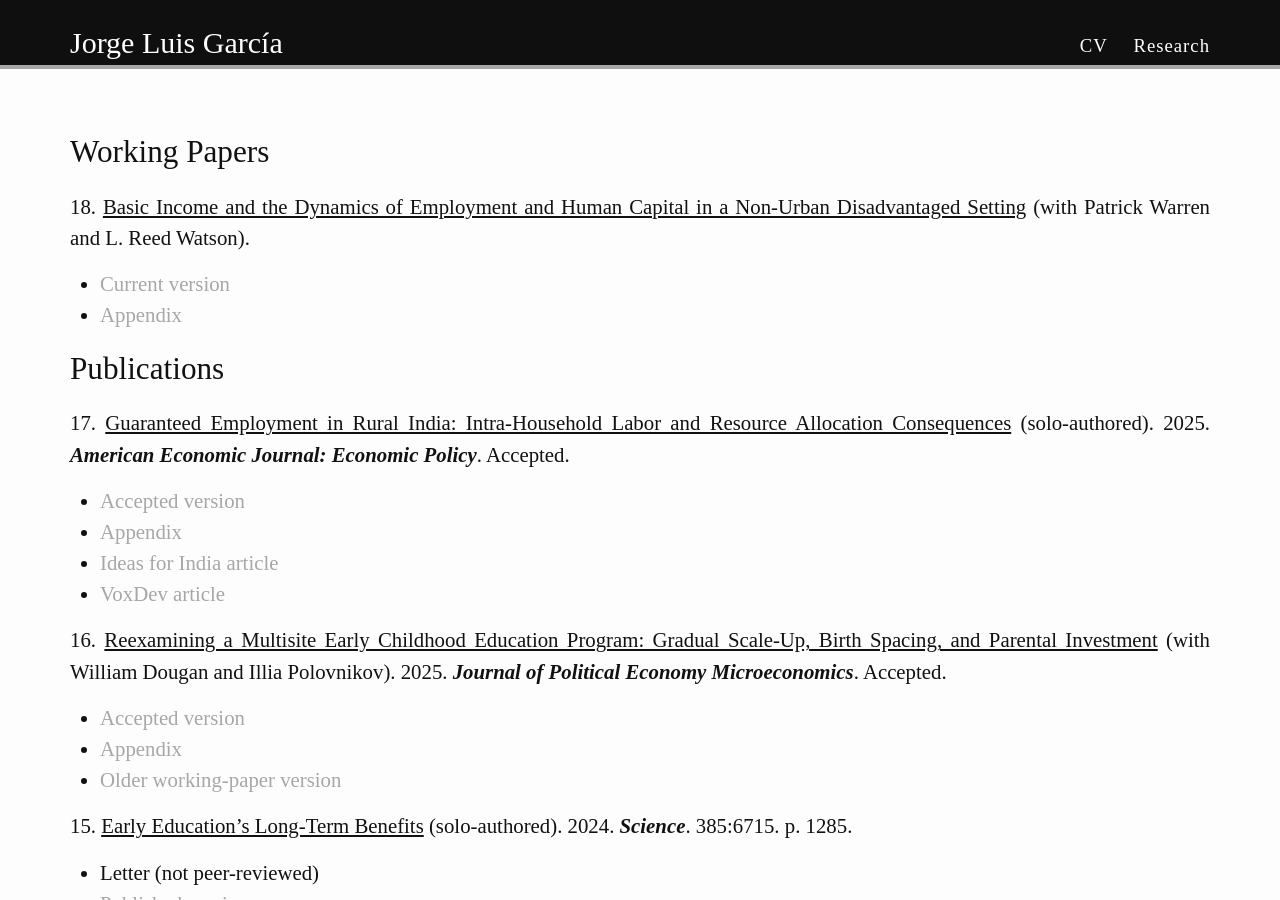
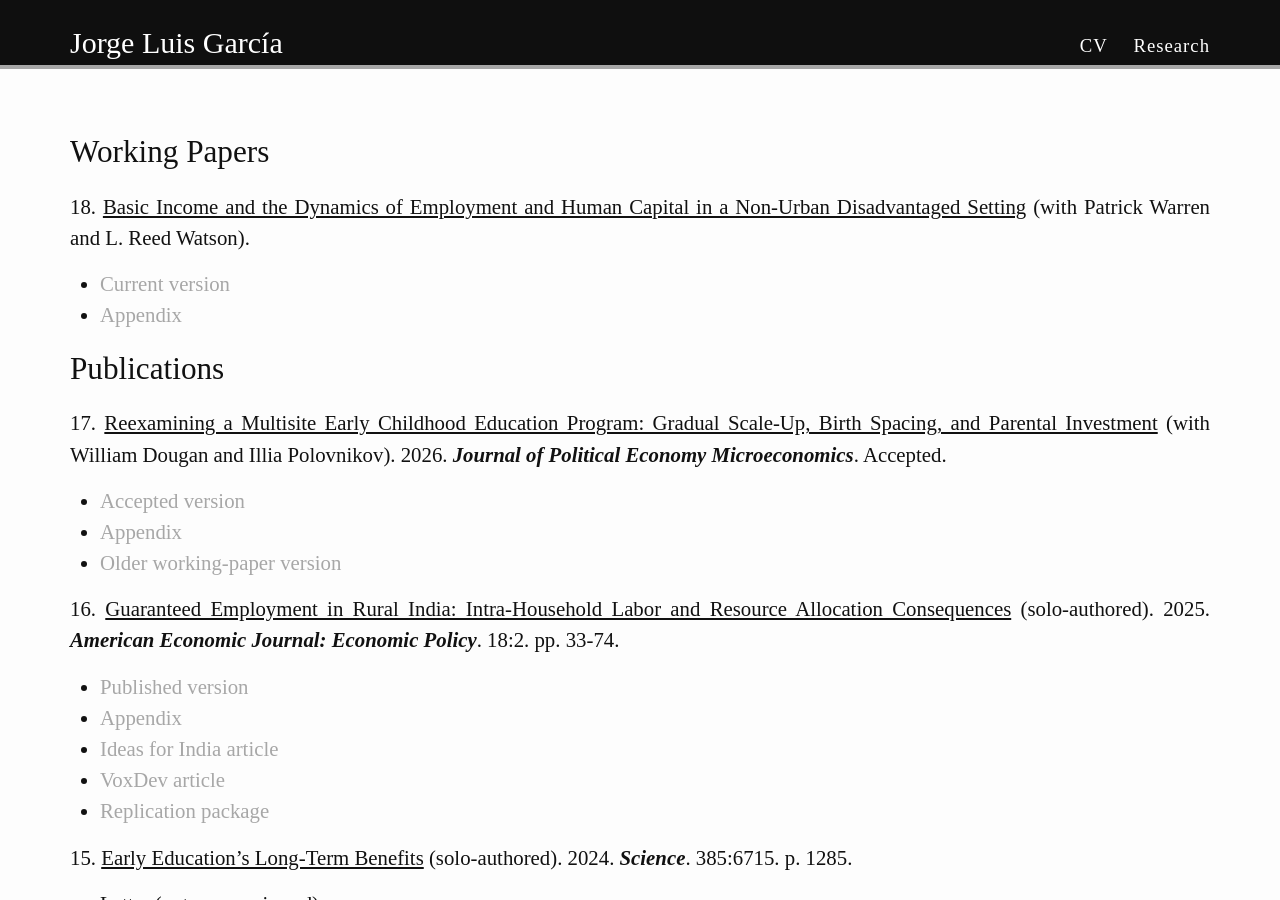
Before and after one commit to jorgelgarcia/jorgelgarcia.github.io, a Jekyll site: the page built from research.md, in a window 1280 px wide and 900 px high. Built offline with Jekyll 4.4.1, drawn with Linux system fonts in a browser that asks for light colours; nearby versions of some CDN libraries; some web fonts are replaced.

Commit message:
research update from aej

```diff
--- a/research.md
+++ b/research.md
@@ -11,17 +11,18 @@ permalink: /research/
 <br/>
 
 ## Publications
-17\. <u>Guaranteed Employment in Rural India: Intra-Household Labor and Resource Allocation Consequences</u> (solo-authored). 2025. <em><b>American Economic Journal: Economic Policy</b></em>. Accepted.
-* [Accepted version](https://www.dropbox.com/scl/fi/u7gs8ofvpyzz68q20b7lk/gem_paper_01-17-2025a_jlg.pdf?rlkey=n4aiiv91nmr7dvfkvmc35myem&st=vy5bx68x&dl=0)
+17\. <u>Reexamining a Multisite Early Childhood Education Program: Gradual Scale-Up, Birth Spacing, and Parental Investment</u> (with William Dougan and Illia Polovnikov). 2026. <em><b>Journal of Political Economy Microeconomics</b></em>. Accepted.
+* [Accepted version](https://www.dropbox.com/scl/fi/afz1at2dhss5gqb7n5xtp/gsbspi_paper_01-14-2025a_jlg.pdf?rlkey=s0bm5e37027et0hnj3iuoyhfh&st=eggs7kae&dl=0)
+* [Appendix](https://www.dropbox.com/scl/fi/xv51erjbg0xaznjjil7qa/gsbspi_appendix_01-14-2025a_jlg.pdf?rlkey=lmf6uhhhkkbkdoqn3ier0fcpg&st=ent6l36u&dl=0)
+* [Older working-paper version](https://www.dropbox.com/scl/fi/udo4s7c5kb3pclros6xro/w31694.pdf?rlkey=lq2wacji57tpch7et2zp0ev7a&dl=0)
+<br/>
+
+16\. <u>Guaranteed Employment in Rural India: Intra-Household Labor and Resource Allocation Consequences</u> (solo-authored). 2025. <em><b>American Economic Journal: Economic Policy</b></em>. 18:2. pp. 33-74.
+* [Published version](https://www.dropbox.com/scl/fi/7cyjovcmvkkzbgnk8c06m/garc-C3-ADa-2026-guaranteed-employment-in-rural-india-intrahousehold-labor-and-resource-allocation-consequences.pdf?rlkey=erk93lw130z40b75qruxbkfkq&st=6pvgw3ub&dl=0)
 * [Appendix](https://www.dropbox.com/scl/fi/3ypzkzkdc2o2wzwexr32x/gem_appendix_01-17-2025a_jlg.pdf?rlkey=fqtr0vbjt87kx77tzhd78g3gf&st=m6v31pst&dl=0)
 * [Ideas for India article](https://www.ideasforindia.in/topics/social-identity/how-mnrega-reduced-women-s-labour-force-participation)
 * [VoxDev article](https://voxdev.org/topic/labour-markets/guaranteed-employment-india-actually-reduced-female-labour-force-participation)
-<br/>
-
-16\. <u>Reexamining a Multisite Early Childhood Education Program: Gradual Scale-Up, Birth Spacing, and Parental Investment</u> (with William Dougan and Illia Polovnikov). 2025. <em><b>Journal of Political Economy Microeconomics</b></em>. Accepted.
-* [Accepted version](https://www.dropbox.com/scl/fi/afz1at2dhss5gqb7n5xtp/gsbspi_paper_01-14-2025a_jlg.pdf?rlkey=s0bm5e37027et0hnj3iuoyhfh&st=eggs7kae&dl=0)
-* [Appendix](https://www.dropbox.com/scl/fi/xv51erjbg0xaznjjil7qa/gsbspi_appendix_01-14-2025a_jlg.pdf?rlkey=lmf6uhhhkkbkdoqn3ier0fcpg&st=ent6l36u&dl=0)
-* [Older working-paper version](https://www.dropbox.com/scl/fi/udo4s7c5kb3pclros6xro/w31694.pdf?rlkey=lq2wacji57tpch7et2zp0ev7a&dl=0)
+* [Replication package](https://www.openicpsr.org/openicpsr/project/218921/version/V1/view)
 <br/>
 
 15\. <u>Early Education’s Long-Term Benefits</u> (solo-authored). 2024.  <em><b>Science</b></em>. 385:6715. p. 1285.
```
